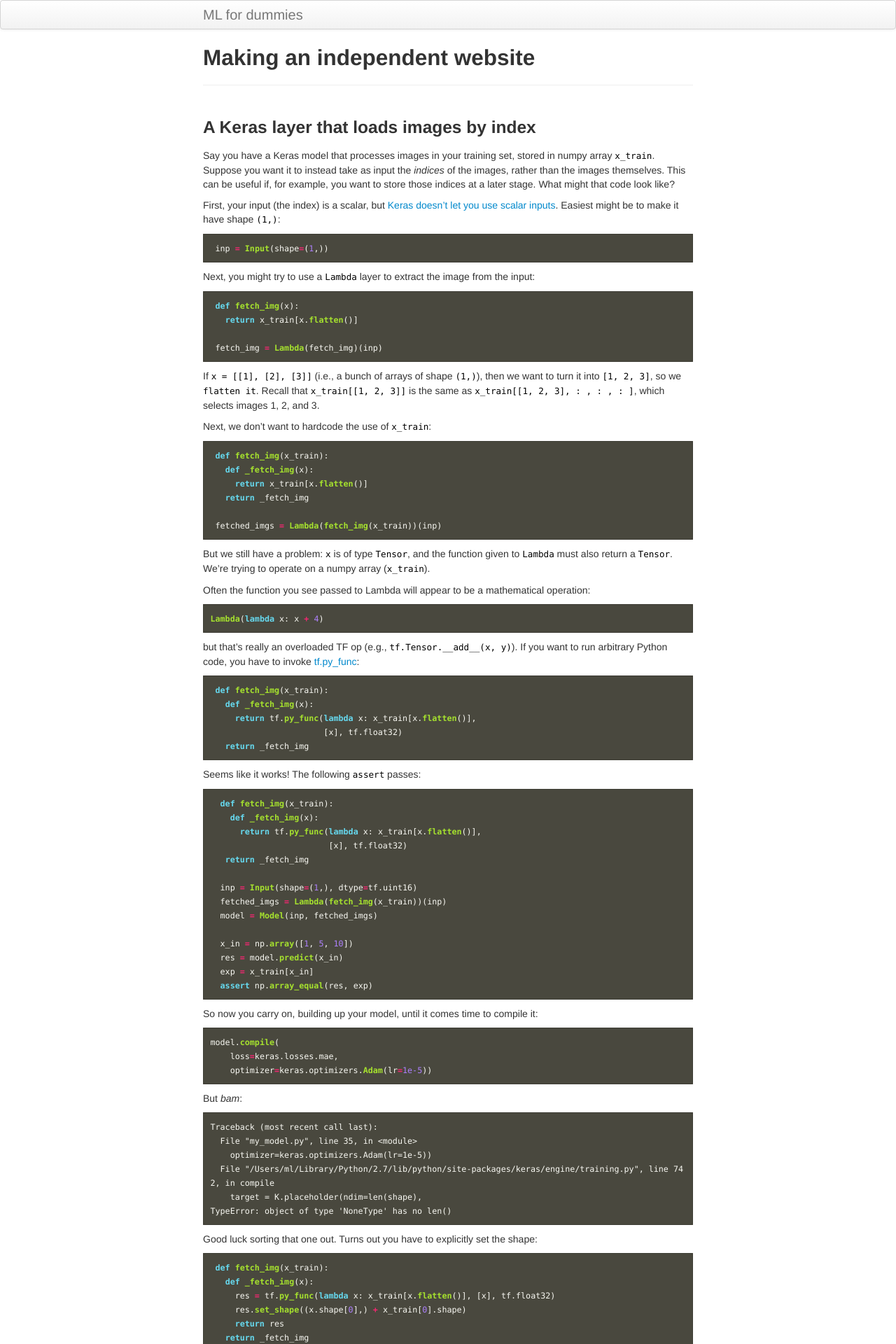
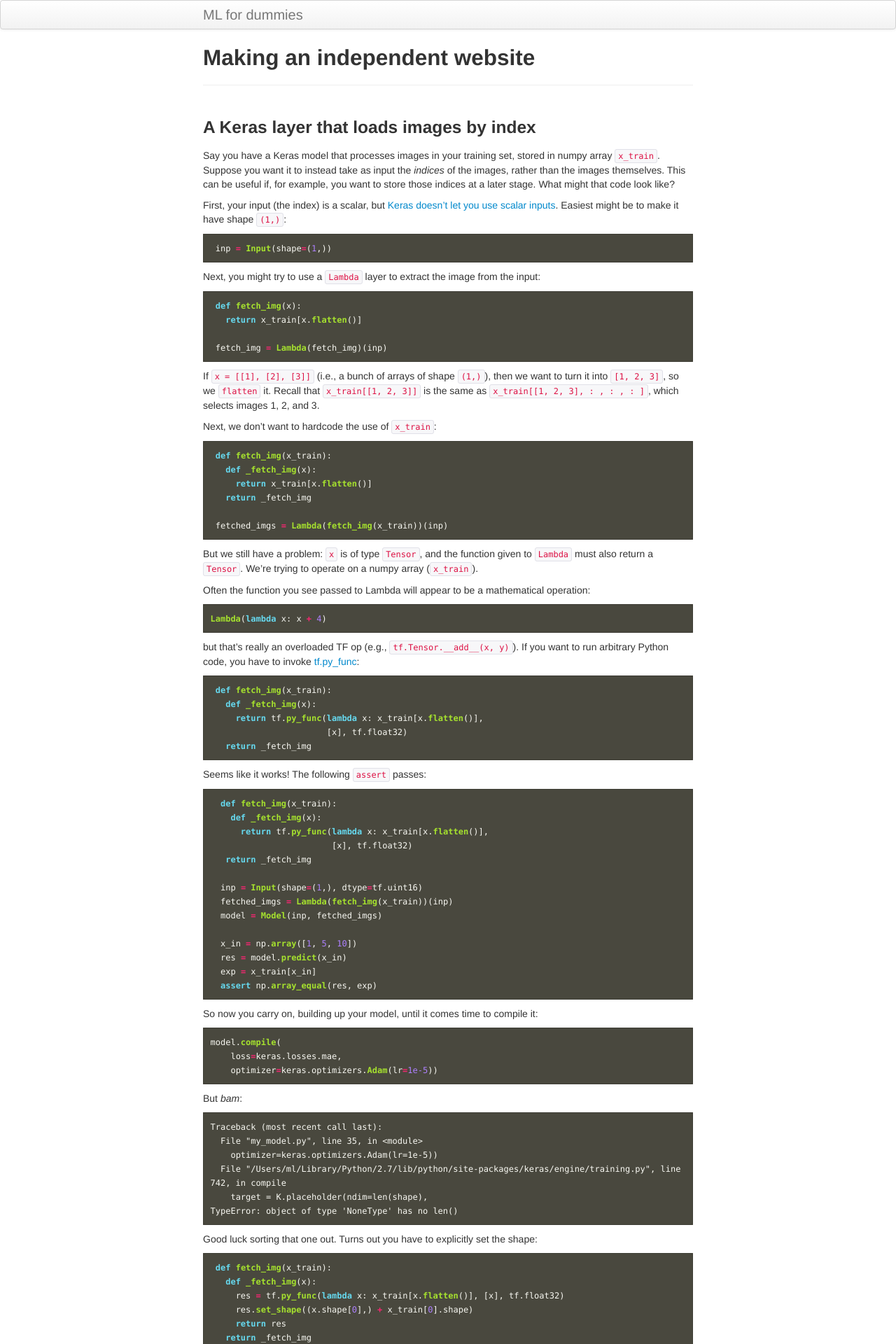
Before and after one commit to monktastic/blog, a Jekyll site: the page built from pages/keras-tf-pyfunc.md, in a window 1280 px wide. Shown: the top 1920 px of the page at 70% size. Built offline with Jekyll 4.4.1, drawn with Linux system fonts in a browser that asks for light colours; some of the changed text lies outside the part shown.

Commit message:
Updating code css

````diff
--- a/assets/themes/twitter/css/kbroman.css
+++ b/assets/themes/twitter/css/kbroman.css
@@ -1,11 +1,3 @@
-code {
-  padding: 0;
-  font-size: 90%;
-  color: black;
-  background-color: white;
-  border: 0px solid white;
-}
-
 a code {
   color: #08c;
 }
--- a/pages/keras-tf-pyfunc.md
+++ b/pages/keras-tf-pyfunc.md
@@ -29,7 +29,7 @@ Next, you might try to use a `Lambda` layer to extract the image from the input:
 ```
 
 If `x = [[1], [2], [3]]` (i.e., a bunch of arrays of shape `(1,)`), then
-we want to turn it into `[1, 2, 3]`, so we `flatten it`. Recall that
+we want to turn it into `[1, 2, 3]`, so we `flatten` it. Recall that
 `x_train[[1, 2, 3]]` is the same as `x_train[[1, 2, 3], : , : , : ]`,
 which selects images 1, 2, and 3.
 
````
Also changed, not shown: other parts of pages/keras-tf-pyfunc.md (+2 -1 lines).
